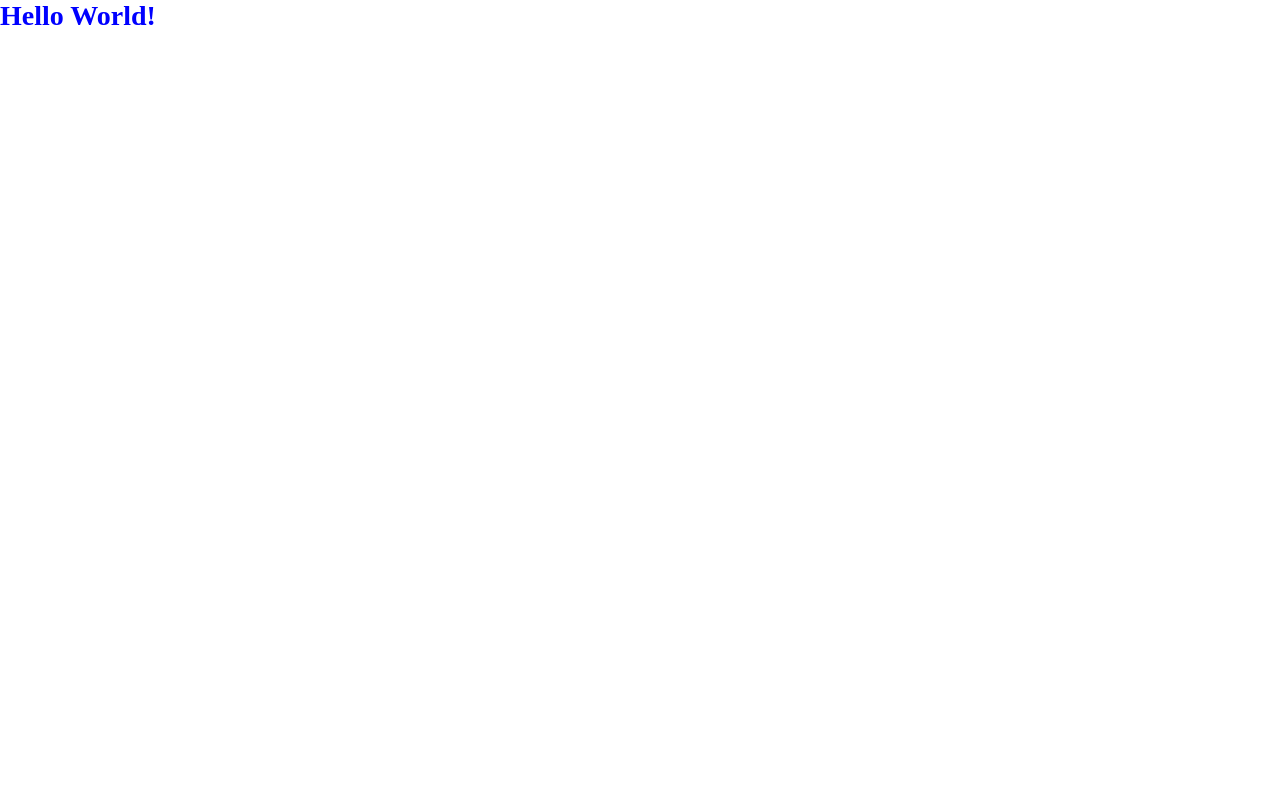
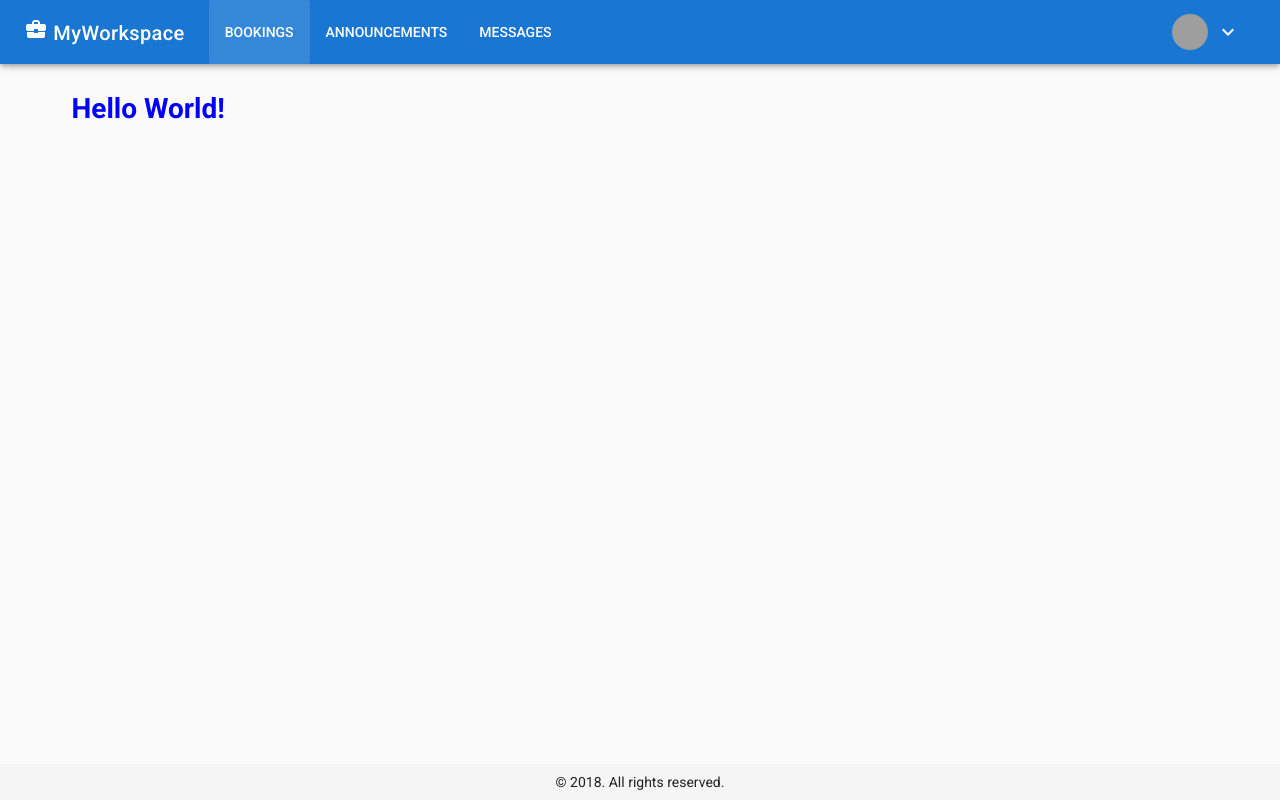
Before and after one commit to maddyalj/myworkspace, a Nuxt app: page / in a window 1280 px wide. Built offline with nearby package versions, Linux system fonts and the light colour scheme; grey boxes are pictures that could not be loaded.

Commit message:
Added default layout

```diff
--- /dev/null
+++ b/components/the-navbar.vue
@@ -0,0 +1,35 @@
+<template lang="pug">
+  v-toolbar(dark color='primary')
+    v-toolbar-title.mr-4 #[v-icon.mb-1 business_center] MyWorkspace
+    v-toolbar-items
+      v-btn(to='/' flat) Bookings
+      v-btn(to='/announcements' flat) Announcements
+      v-btn(to='/messages' flat) Messages
+    v-spacer
+    v-toolbar-items
+      v-menu(offset-y)
+        v-btn(flat slot='activator')
+          v-avatar(size='36')
+            img(src='http://i.pravatar.cc/36?img=53' alt='Display Picture')
+          v-icon.ml-2 keyboard_arrow_down
+        v-list
+          v-list-tile(to='/settings')
+            v-icon.mr-3 settings
+            v-list-tile-title Settings
+          v-list-tile(to='/login')
+            v-icon.mr-3 exit_to_app
+            v-list-tile-title Logout
+</template>
+
+<style lang='sass' scoped>
+  /deep/ .toolbar__content
+    margin: 0 auto
+    @media only screen and (min-width: 960px)
+      max-width: 900px
+    @media only screen and (min-width: 1264px)
+      max-width: 1185px
+    @media only screen and (min-width: 1904px)
+      max-width: 1785px
+    @media only screen and (max-width: 599px)
+      padding: 24px
+</style>
--- /dev/null
+++ b/layouts/default.vue
@@ -0,0 +1,17 @@
+<template lang="pug">
+  v-app
+    the-navbar
+    v-content
+      v-container
+        nuxt
+    v-footer
+      v-flex(class='text-xs-center') © 2018. All rights reserved.
+</template>
+
+<script>
+  import TheNavbar from '~/components/the-navbar.vue'
+
+  export default {
+    components: { TheNavbar },
+  }
+</script>
```
